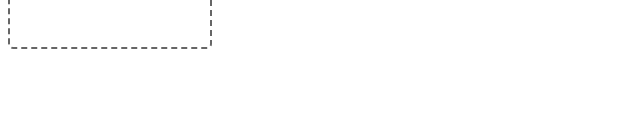
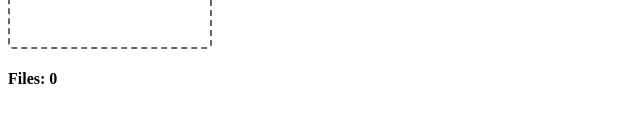
Before and after one commit to hectorsevillasandoval/image-minify, a React app: page / in a window 1280 px wide. Shown: the part 163-300 px from the top of the page, without its empty margins (0-640 px from the left). Built offline with nearby package versions, Linux system fonts and the light colour scheme.

Commit message:
compress request sending binary completed

```diff
--- a/components/App.js
+++ b/components/App.js
@@ -7,6 +7,11 @@ class App extends Component{
 
   constructor(props){
     super(props);
+    this.state = {
+      files: ["no data"]
+    };
+
+    this.compressImage = this.compressImage.bind(this);
   }
 
 
@@ -16,34 +21,34 @@ class App extends Component{
 
   /* Funtion which send a request to tiny png */
 
-  compressImage(){
-    axios({
-      url: "/shrink",
-      baseURL: "https://api.tinify.com/",
-      method: "post",
-      headers: {
-                  "Content-Type": "application/json",
-                  "Authorization": "Basic YXBpOjZKQWNualI5ek40Ql9Qb1hfc0FreXlBRmxleG12NGpR"
-                },
-      data: {
-            	"source": {
-                "url": "http://www.whitesharkmedia.com/wp-content/themes/WhitesSharkMediaV2/new-homepage/images/bg-banner.jpg"
-            	}
-            }
+  compressImage(val){
+    this.setState({
+      files: val
+    }, this.sendRequestToCompress );
+  }
 
-    })
+  sendRequestToCompress(){
+
+
+    const url = "https://api.tinify.com/shrink",
+            config = {
+              headers: { 'Content-Type': this.state.files[0].type, "Authorization": "Basic YXBpOjZKQWNualI5ek40Ql9Qb1hfc0FreXlBRmxleG12NGpR" }
+          };
+
+    axios.post(url, this.state.files[0], config)
     .then(function(response){
       console.log(response);
     })
     .catch(function (error) {
-      console.log(error);
+      console.log("Fucking Error: " + error);
     });
+
   }
 
   render(){
     return(
       <div className="mainContainer">
-        <FileUpload />
+        <FileUpload onChange={this.compressImage} />
       </div>
     );
   }
--- a/components/FileUpload.js
+++ b/components/FileUpload.js
@@ -5,19 +5,35 @@ class FileUpload extends Component{
 
   constructor(props){
     super(props);
+
     this.state = {
-      files: {}
-    }
+      files: []
+    };
+
+    this.onDrop = this.onDrop.bind(this);
+  }
+
+  onDrop(acceptedFiles){
+
+    this.setState({ files: acceptedFiles }, function(){ this.props.onChange(this.state.files); });
+
   }
 
 
   render(){
     return(
       <div>
-        <Dropzone onDrop={this.onDrop}>
+        <Dropzone onDrop={this.onDrop} >
           <div>Try dropping some files here, or click to select files to upload.</div>
         </Dropzone>
-    </div>
+
+        <h4>Files: {this.state.files.length}</h4>
+
+        {this.state.files.length > 0 ? <div>
+            <h2>Uploading {this.state.files.length} files...</h2>
+            <div>{this.state.files.map((file) => <img key={file.name}  src={file.preview} /> )}</div>
+        </div> : null}
+      </div>
     );
   }
 }
```
Also changed, not shown: 1 other file (tests, documents, lock files or other folders).
